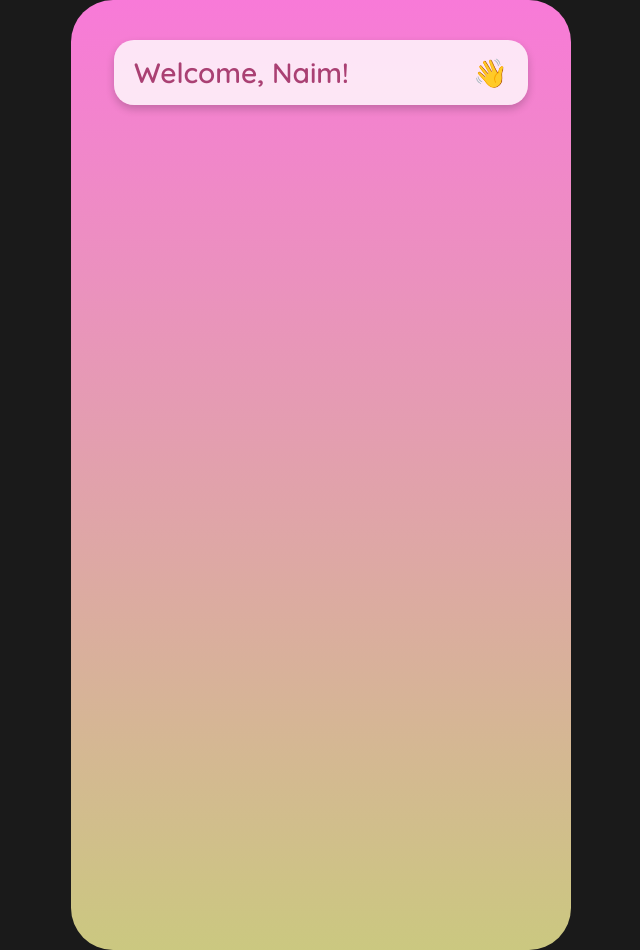
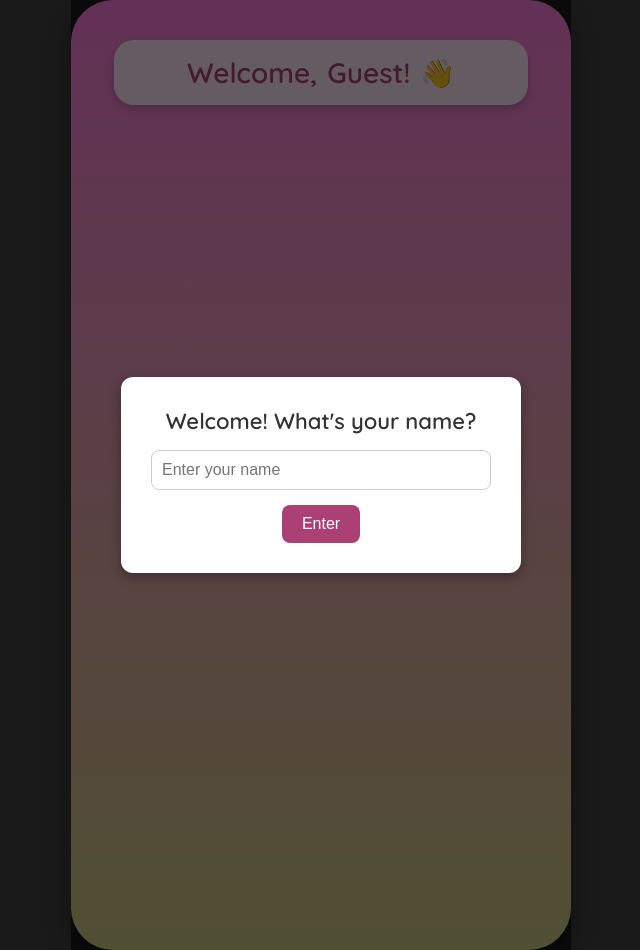
Before and after one commit to naim-r4h/Sum1-SoftEng-Naim, a plain HTML site: page index.html in a window 1280 px wide. Shown: the whole page, without its empty margins (319-959 px from the left). Drawn offline with Linux system fonts and the light colour scheme.

Commit message:
split html into html and css for clarity, added user input functionality

```diff
--- /dev/null
+++ b/index.css
@@ -0,0 +1,102 @@
+@import url('https://fonts.googleapis.com/css2?family=Quicksand:wght@400;600&display=swap'); /* Import Quicksand font */
+
+* {
+  margin: 0;
+  padding: 0;
+  box-sizing: border-box;
+}
+
+body {
+  display: flex;
+  justify-content: center;
+  align-items: center;
+  min-height: 100vh;
+  background-color: #1a1a1a; /* Dark background for contrast */
+  font-family: 'Quicksand', sans-serif;
+}
+
+.app-container {
+  width: 500px;
+  height: 950px;
+  background: linear-gradient(to bottom, #F87AD8, #CBC880); /* Gradient inside the app */
+  border-radius: 42px;
+  box-shadow: 0 8px 24px rgba(0, 0, 0, 0.4); /* Subtle shadow for depth */
+  display: flex;
+  flex-direction: column;
+  align-items: center;
+  padding: 20px;
+  position: relative;
+}
+
+.welcome-banner {
+  width: 90%;
+  background: rgba(255, 255, 255, 0.8);
+  color: #AA4073;
+  border-radius: 20px;
+  padding: 15px 20px;
+  display: flex;
+  justify-content: center;
+  align-items: center;
+  font-size: 28px; /* Increased font size for prominence */
+  font-weight: 600; /* Bold for clear visibility */
+  box-shadow: 0 4px 8px rgba(0, 0, 0, 0.2);
+  margin-top: 20px;
+}
+
+.welcome-banner span {
+  font-size: 28px; /* Larger font size for emoji */
+  margin-left: 10px; /* Add a little space between the text and emoji */
+}
+
+/* Popup Overlay */
+.popup-overlay {
+  position: absolute;
+  top: 0;
+  left: 0;
+  width: 100%;
+  height: 100%;
+  background: rgba(0, 0, 0, 0.6);
+  display: flex;
+  justify-content: center;
+  align-items: center;
+  z-index: 10;
+}
+
+.popup {
+  background: white;
+  border-radius: 12px;
+  padding: 30px;
+  text-align: center;
+  width: 80%;
+  max-width: 400px;
+  box-shadow: 0 4px 12px rgba(0, 0, 0, 0.3);
+}
+
+.popup h2 {
+  margin-bottom: 15px;
+  font-size: 22px;
+  color: #333;
+}
+
+.popup input {
+  width: 100%;
+  padding: 10px;
+  border: 1px solid #ccc;
+  border-radius: 8px;
+  font-size: 16px;
+  margin-bottom: 15px;
+}
+
+.popup button {
+  padding: 10px 20px;
+  border: none;
+  background: #AA4073;
+  color: white;
+  font-size: 16px;
+  border-radius: 8px;
+  cursor: pointer;
+}
+
+.popup button:hover {
+  background: #8a345f;
+}
--- a/index.html
+++ b/index.html
@@ -3,69 +3,55 @@
 <head>
   <meta charset="UTF-8">
   <meta name="viewport" content="width=device-width, initial-scale=1.0">
-  <style>
-    /* Import the 'Quicksand' font from Google Fonts */
-    @import url('https://fonts.googleapis.com/css2?family=Quicksand:wght@400;600&display=swap');
+  <title>Wellbeing App</title>
+  <link rel="stylesheet" href="index.css"> <!-- Link to external CSS file -->
+</head>
+<body>
+  <div class="app-container">
+    <div class="welcome-banner">
+      Welcome, <span id="user-name">Guest</span>! <span>👋</span>
+    </div>
 
-    /* Global styles for consistent spacing and box-sizing */
-    * {
-      margin: 0;
-      padding: 0;
-      box-sizing: border-box;
+    <!-- Popup Overlay -->
+    <div class="popup-overlay" id="popup">
+      <div class="popup">
+        <h2>Welcome! What's your name?</h2>
+        <input type="text" id="name-input" placeholder="Enter your name" />
+        <button onclick="saveName()">Enter</button>
+      </div>
+    </div>
+  </div>
+
+  <script>
+    // Check if the user's name is already saved
+    const savedName = localStorage.getItem('userName');
+    const nameSpan = document.getElementById('user-name');
+    const popup = document.getElementById('popup');
+
+    if (savedName) {
+      // If name is saved, display it in the banner and hide the popup
+      nameSpan.textContent = savedName;
+      popup.style.display = 'none';
     }
 
-    /* Body styling for a full-screen centered layout */
-    body {
-      display: flex;
-      justify-content: center;
-      align-items: center;
-      min-height: 100vh; /* Ensure the body covers the full height of the viewport */
-      background-color: #1a1a1a; /* Dark background for high contrast */
-      font-family: 'Quicksand', sans-serif; /* Apply the imported font */
+    // Function to save the user's name
+    function saveName() {
+      const nameInput = document.getElementById('name-input');
+      const userName = nameInput.value.trim();
+
+      if (userName) {
+        // Save the name to localStorage
+        localStorage.setItem('userName', userName);
+
+        // Update the welcome banner
+        nameSpan.textContent = userName;
+
+        // Hide the popup
+        popup.style.display = 'none';
+      } else {
+        alert("Please enter a valid name!");
+      }
     }
-
-    /* Main container for the app */
-    .app-container {
-      width: 500px; /* Fixed width for a consistent layout */
-      height: 950px; /* Fixed height for the app's interface */
-      background: linear-gradient(to bottom, #F87AD8, #CBC880); /* Vertical gradient for visual interest */
-      border-radius: 42px; /* Rounded corners for a modern look */
-      display: flex;
-      flex-direction: column;
-      align-items: center;
-      padding: 20px; /* Inner spacing for child elements */
-    }
-
-    /* Styling for the welcome banner at the top */
-    .welcome-banner {
-      width: 90%; /* Occupies most of the app container's width */
-      background: rgba(255, 255, 255, 0.8); /* Semi-transparent white background */
-      color: #AA4073; /* Contrasting text color */
-      border-radius: 20px; /* Rounded corners for a soft appearance */
-      padding: 15px 20px; /* Padding for spacing around text */
-      display: flex;
-      justify-content: space-between; /* Space out text and emoji */
-      align-items: center; /* Align content vertically */
-      font-size: 28px; /* Larger text for prominence */
-      font-weight: 600; /* Slightly bold font for readability */
-      box-shadow: 0 4px 8px rgba(0, 0, 0, 0.2); /* Subtle shadow for depth */
-      margin-top: 20px; /* Space between the banner and the container's top */
-    }
-
-    /* Additional styling for the emoji in the banner */
-    .welcome-banner span {
-      font-size: 28px; /* Match font size with the text */
-    }
-  </style>
-</head>
-<body>
-  <!-- Main container housing the app's components -->
-  <div class="app-container">
-    <!-- Welcome banner greeting the user -->
-    <div class="welcome-banner">
-      Welcome, Naim!
-      <span>👋</span>
-    </div>
-  </div>
+  </script>
 </body>
 </html>
```
